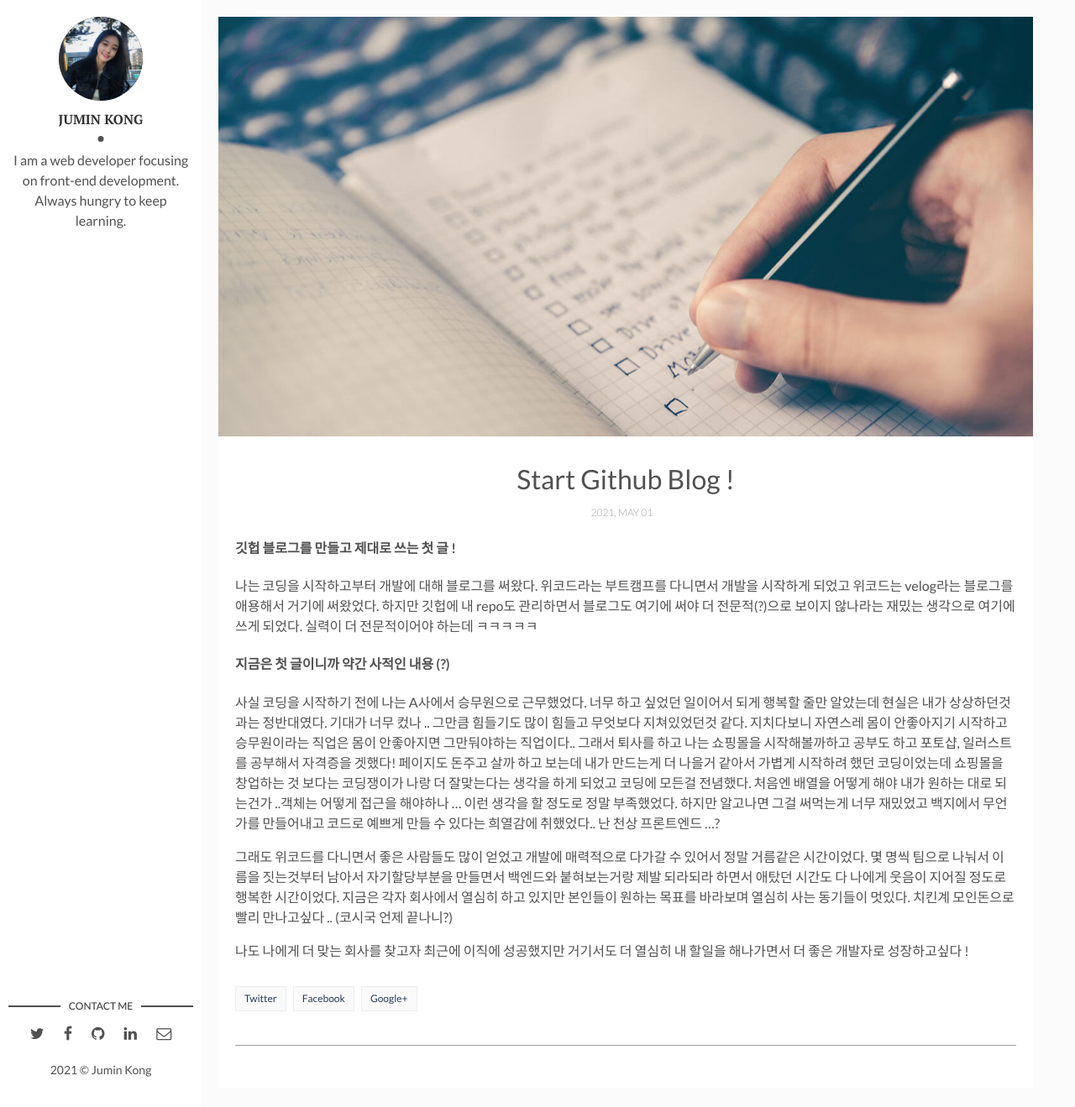
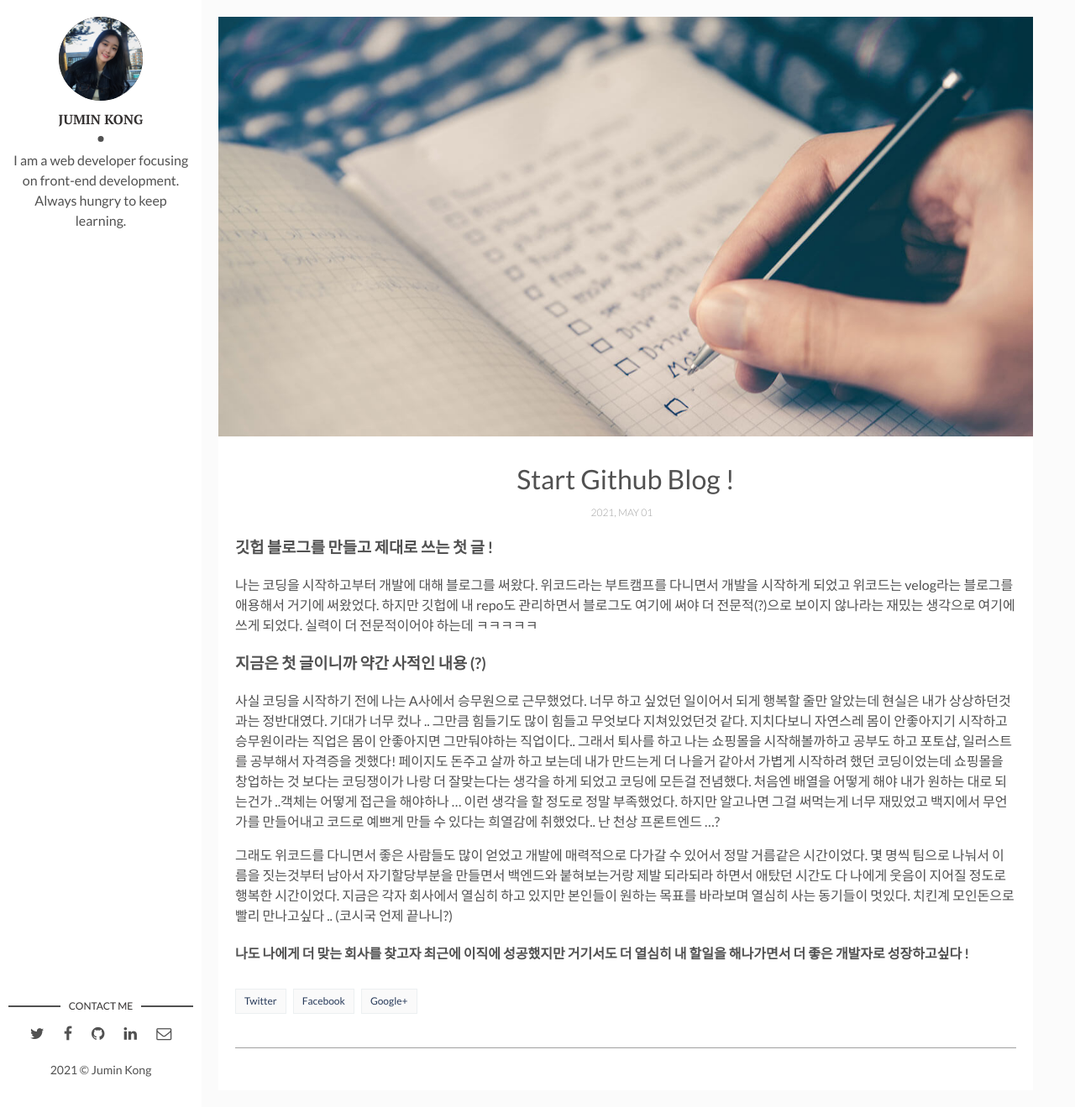
Before and after one commit to rhdwnals1/zulie.github.io, a Jekyll site: the page built from _posts/2021-05-01-firstArticle.markdown, in a window 1280 px wide and 1319 px high. Shown: the whole window at 84% size. Built offline with Jekyll 4.4.1, drawn with Linux system fonts in a browser that asks for light colours; comment, search, counter and statistics services are not loaded.

```diff
--- a/_posts/2021-05-01-firstArticle.markdown
+++ b/_posts/2021-05-01-firstArticle.markdown
@@ -6,13 +6,13 @@ description: You’ll find this post in your `_posts` directory. Go ahead and ed
 img: software.jpg # Add image post (optional)
 ---
 
-#### 깃헙 블로그를 만들고 제대로 쓰는 첫 글 !
+### 깃헙 블로그를 만들고 제대로 쓰는 첫 글 !
 
 나는 코딩을 시작하고부터 개발에 대해 블로그를 써왔다. 위코드라는 부트캠프를 다니면서 개발을 시작하게 되었고 위코드는 velog라는 블로그를 애용해서 거기에 써왔었다.
 하지만 깃헙에 내 repo도 관리하면서 블로그도 여기에 써야 더 전문적(?)으로 보이지 않나라는 재밌는 생각으로 여기에 쓰게 되었다.
 실력이 더 전문적이어야 하는데 ㅋㅋㅋㅋㅋ
 
-#### 지금은 첫 글이니까 약간 사적인 내용 (?)
+### 지금은 첫 글이니까 약간 사적인 내용 (?)
 
 사실 코딩을 시작하기 전에 나는 A사에서 승무원으로 근무했었다. 너무 하고 싶었던 일이어서 되게 행복할 줄만 알았는데 현실은 내가 상상하던것과는 정반대였다.
 기대가 너무 컸나 .. 그만큼 힘들기도 많이 힘들고 무엇보다 지쳐있었던것 같다. 지치다보니 자연스레 몸이 안좋아지기 시작하고 승무원이라는 직업은 몸이 안좋아지면 그만둬야하는 직업이다..
@@ -27,4 +27,4 @@ img: software.jpg # Add image post (optional)
 지금은 각자 회사에서 열심히 하고 있지만 본인들이 원하는 목표를 바라보며 열심히 사는 동기들이 멋있다.
 치킨계 모인돈으로 빨리 만나고싶다 .. (코시국 언제 끝나니?)
 
-나도 나에게 더 맞는 회사를 찾고자 최근에 이직에 성공했지만 거기서도 더 열심히 내 할일을 해나가면서 더 좋은 개발자로 성장하고싶다 !
+#### 나도 나에게 더 맞는 회사를 찾고자 최근에 이직에 성공했지만 거기서도 더 열심히 내 할일을 해나가면서 더 좋은 개발자로 성장하고싶다 !
```
